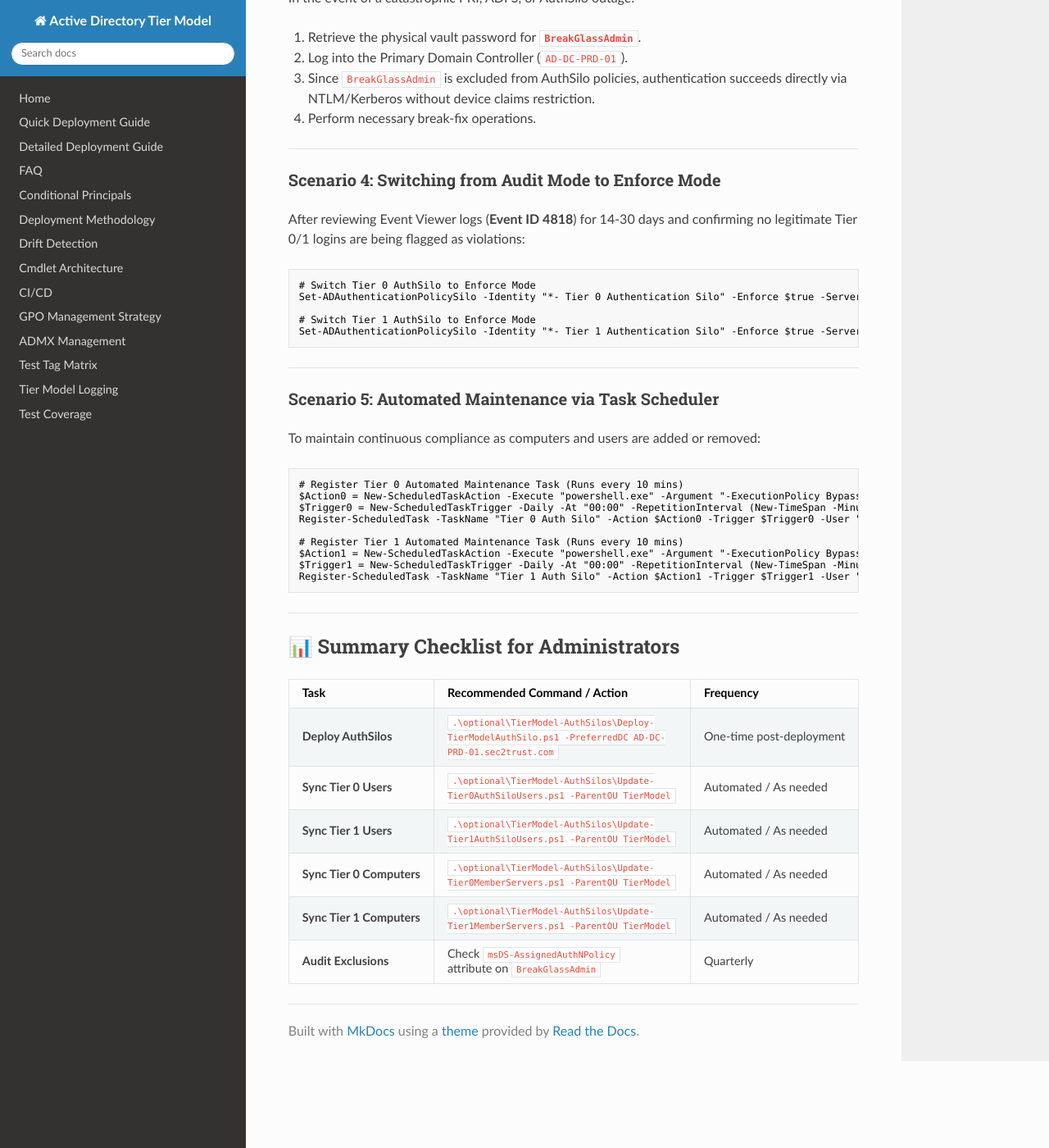
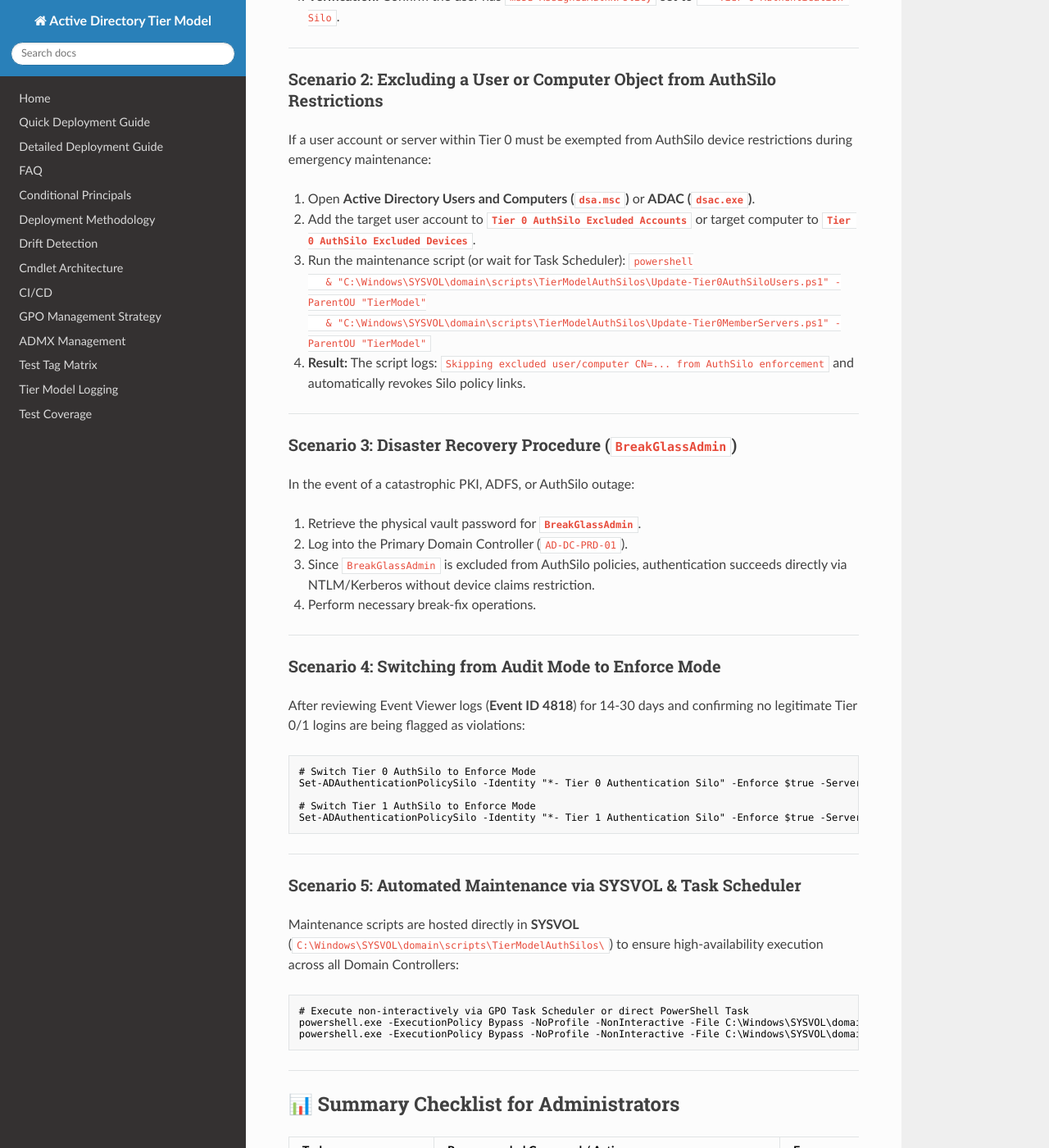
Before and after one commit to adembarut/ActiveDirectoryTierModel, an MkDocs documentation site: the page built from docs/auth-silos-guide.md, in a window 1280 px wide and 1400 px high, scrolled down 2800 px. Shown: the whole window at 82% size. Built offline with MkDocs 1.6.1, drawn with Linux system fonts in a browser that asks for light colours; nearby versions of some CDN libraries; some of the changed text lies outside the part shown.

Commit message:
docs: update documentation and changelog with v1.4.0 non-interactive SYSVOL execution, ADAC accounts tab dual-attribute binding, and device exclusion lifecycle

````diff
--- a/docs/auth-silos-guide.md
+++ b/docs/auth-silos-guide.md
@@ -1,12 +1,12 @@
 # 🛡️ Kerberos Authentication Policy Silos Architecture & Administration Guide
 
-This guide provides a comprehensive technical overview of the **Kerberos Authentication Policy Silos** implemented in the Active Directory Tier Model framework, explaining its underlying architecture, security mechanisms, exclusion controls, and day-to-day administrative procedures.
+This guide provides a comprehensive technical overview of the **Kerberos Authentication Policy Silos** implemented in the Active Directory Tier Model framework, explaining its underlying architecture, security mechanisms, exclusion controls, dual-attribute policy assignments, and day-to-day administrative procedures.
 
 ---
 
 ## 🏛️ Architecture Overview & How It Works
 
-Kerberos Authentication Policy Silos provide **protocol-level boundary enforcement** (Zero Trust) for privileged Active Directory accounts. Even if a Tier 0 or Tier 1 administrator's password is breached or typed on an untrusted device, Active Directory Domain Controllers (KDCs) will reject Kerberos bilet requests (TGT) unless authentication originates from a verified, authorized tier endpoint.
+Kerberos Authentication Policy Silos provide **protocol-level boundary enforcement** (Zero Trust) for privileged Active Directory accounts. Even if a Tier 0 or Tier 1 administrator's password is breached or typed on an untrusted device, Active Directory Domain Controllers (KDCs) will reject Kerberos ticket requests (TGT) unless authentication originates from a verified, authorized tier endpoint.
 
 ```
 +-----------------------------------------------------------------------------------+
@@ -48,7 +48,13 @@ Authentication Policy SDDL rules enforce device binding:
   * `Tier 1 PAW Devices` (`SEC2TRUST\Tier1PAWDevices`)
   * `Tier 1 Member Servers` (`SEC2TRUST\Tier1MemberServers`)
 
-### 3. Safe Operating Modes: Audit Mode vs. Enforce Mode
+### 3. Dual-Attribute Policy Assignment (ADAC Accounts Tab Visibility)
+To ensure both User and Computer objects render cleanly inside the **Accounts** and **Permitted Accounts** tabs of Active Directory Administrative Center (ADAC):
+* **`msDS-AssignedAuthNPolicySilo`**: Links the object to the Silo container.
+* **`msDS-AssignedAuthNPolicy`**: Links the object to the Kerberos Authentication Policy.
+* **`msDS-AuthNPolicySiloMembers`**: Added via `Grant-ADAuthenticationPolicySiloAccess`.
+
+### 4. Safe Operating Modes: Audit Mode vs. Enforce Mode
 * **Audit Mode (`Enforce = $false`):** Default deployment state. Domain Controllers evaluate AuthSilo policies and write Event Log entries (**Event ID 4818**) when unauthorized devices attempt authentication, without blocking real-time user logins.
 * **Enforce Mode (`Enforce = $true`):** Active enforcement state. Domain Controllers actively reject TGT requests originating from non-authorized endpoints.
 
@@ -62,12 +68,16 @@ To prevent administrative lockout during emergencies or PKI/ADFS outages, a mult
 * **`BreakGlassAdmin`** is explicitly excluded by default from AuthSilo assignment (`msDS-AssignedAuthNPolicy`) and the `Protected Users` group.
 * **Why?** If PKI or SmartCard authentication services fail, administrators can retrieve the `BreakGlassAdmin` password from physical vault storage and log into Domain Controllers using NTLM/password fallback.
 
-### 2. Group-Based Exclusion Management
+### 2. Group-Based Exclusion Management & Automatic Lifecycle
 Dedicated security groups are provisioned in Active Directory to allow dynamic exclusion without modifying code:
 * **`Tier 0 AuthSilo Excluded Accounts`** (`OU=Admins,OU=Tier 0 Groups...`)
+* **`Tier 0 AuthSilo Excluded Devices`** (`OU=Admins,OU=Tier 0 Groups...`)
 * **`Tier 1 AuthSilo Excluded Accounts`** (`OU=Admins,OU=Tier 1 Groups...`)
+* **`Tier 1 AuthSilo Excluded Devices`** (`OU=Admins,OU=Tier 1 Groups...`)
 
-Accounts added to these groups are automatically bypassed during AuthSilo maintenance script runs.
+#### Automatic Revocation & Re-Enforcement Lifecycle:
+* **Exclusion Addition:** When an account or device is added to an exclusion group, the next maintenance script run automatically detects membership, **revokes Silo access (`Revoke-ADAuthenticationPolicySiloAccess`)**, and **clears policy links (`Set-ADAccountAuthenticationPolicySilo -Remove...`)**, immediately releasing the object from Silo TGT constraints.
+* **Exclusion Removal:** When an object is removed from an exclusion group, the script automatically **re-enforces Silo membership, assigns policies, and restores full Tier protection.**
 
 ---
 
@@ -81,23 +91,24 @@ When a new Tier 0 administrator is hired or provisioned:
 2. Add the user to the `Tier 0 Admins` security group.
 3. Run the Tier 0 maintenance script (or wait for the 10-minute Task Scheduler job):
    ```powershell
-   .\optional\TierModel-AuthSilos\Update-Tier0AuthSiloUsers.ps1 -ParentOU "TierModel"
+   & "C:\Windows\SYSVOL\domain\scripts\TierModelAuthSilos\Update-Tier0AuthSiloUsers.ps1" -ParentOU "TierModel"
    ```
 4. **Verification:** Confirm the user has `msDS-AssignedAuthNPolicy` set to `*- Tier 0 Authentication Silo`.
 
 ---
 
-### Scenario 2: Excluding a Special Account from AuthSilo Restrictions
+### Scenario 2: Excluding a User or Computer Object from AuthSilo Restrictions
 
-If a service account or monitoring user within Tier 0 must be exempted from AuthSilo device restrictions:
+If a user account or server within Tier 0 must be exempted from AuthSilo device restrictions during emergency maintenance:
 
 1. Open **Active Directory Users and Computers (`dsa.msc`)** or **ADAC (`dsac.exe`)**.
-2. Add the target user account to the **`Tier 0 AuthSilo Excluded Accounts`** security group.
-3. Run the Tier 0 maintenance script:
+2. Add the target user account to **`Tier 0 AuthSilo Excluded Accounts`** or target computer to **`Tier 0 AuthSilo Excluded Devices`**.
+3. Run the maintenance script (or wait for Task Scheduler):
    ```powershell
-   .\optional\TierModel-AuthSilos\Update-Tier0AuthSiloUsers.ps1 -ParentOU "TierModel"
+   & "C:\Windows\SYSVOL\domain\scripts\TierModelAuthSilos\Update-Tier0AuthSiloUsers.ps1" -ParentOU "TierModel"
+   & "C:\Windows\SYSVOL\domain\scripts\TierModelAuthSilos\Update-Tier0MemberServers.ps1" -ParentOU "TierModel"
    ```
-4. **Result:** The script logs: `Skipping excluded user CN=... from AuthSilo & Protected Users enforcement`.
+4. **Result:** The script logs: `Skipping excluded user/computer CN=... from AuthSilo enforcement` and automatically revokes Silo policy links.
 
 ---
 
@@ -126,20 +137,14 @@ Set-ADAuthenticationPolicySilo -Identity "*- Tier 1 Authentication Silo" -Enforc
 
 ---
 
-### Scenario 5: Automated Maintenance via Task Scheduler
+### Scenario 5: Automated Maintenance via SYSVOL & Task Scheduler
 
-To maintain continuous compliance as computers and users are added or removed:
+Maintenance scripts are hosted directly in **SYSVOL** (`C:\Windows\SYSVOL\domain\scripts\TierModelAuthSilos\`) to ensure high-availability execution across all Domain Controllers:
 
 ```powershell
-# Register Tier 0 Automated Maintenance Task (Runs every 10 mins)
-$Action0 = New-ScheduledTaskAction -Execute "powershell.exe" -Argument "-ExecutionPolicy Bypass -NoProfile -NonInteractive -File C:\ActiveDirectoryTierModel-main\optional\TierModel-AuthSilos\Update-Tier0AuthSiloUsers.ps1 -ParentOU TierModel"
-$Trigger0 = New-ScheduledTaskTrigger -Daily -At "00:00" -RepetitionInterval (New-TimeSpan -Minutes 10)
-Register-ScheduledTask -TaskName "Tier 0 Auth Silo" -Action $Action0 -Trigger $Trigger0 -User "NT AUTHORITY\SYSTEM" -RunLevel Highest
-
-# Register Tier 1 Automated Maintenance Task (Runs every 10 mins)
-$Action1 = New-ScheduledTaskAction -Execute "powershell.exe" -Argument "-ExecutionPolicy Bypass -NoProfile -NonInteractive -File C:\ActiveDirectoryTierModel-main\optional\TierModel-AuthSilos\Update-Tier1AuthSiloUsers.ps1 -ParentOU TierModel"
-$Trigger1 = New-ScheduledTaskTrigger -Daily -At "00:00" -RepetitionInterval (New-TimeSpan -Minutes 10)
-Register-ScheduledTask -TaskName "Tier 1 Auth Silo" -Action $Action1 -Trigger $Trigger1 -User "NT AUTHORITY\SYSTEM" -RunLevel Highest
+# Execute non-interactively via GPO Task Scheduler or direct PowerShell Task
+powershell.exe -ExecutionPolicy Bypass -NoProfile -NonInteractive -File C:\Windows\SYSVOL\domain\scripts\TierModelAuthSilos\Update-Tier0AuthSiloUsers.ps1 -ParentOU TierModel
+powershell.exe -ExecutionPolicy Bypass -NoProfile -NonInteractive -File C:\Windows\SYSVOL\domain\scripts\TierModelAuthSilos\Update-Tier0MemberServers.ps1 -ParentOU TierModel
 ```
 
 ---
@@ -148,9 +153,9 @@ Register-ScheduledTask -TaskName "Tier 1 Auth Silo" -Action $Action1 -Trigger $T
 
 | Task | Recommended Command / Action | Frequency |
 | :--- | :--- | :--- |
-| **Deploy AuthSilos** | `.\optional\TierModel-AuthSilos\Deploy-TierModelAuthSilo.ps1 -PreferredDC AD-DC-PRD-01.sec2trust.com` | One-time post-deployment |
-| **Sync Tier 0 Users** | `.\optional\TierModel-AuthSilos\Update-Tier0AuthSiloUsers.ps1 -ParentOU TierModel` | Automated / As needed |
-| **Sync Tier 1 Users** | `.\optional\TierModel-AuthSilos\Update-Tier1AuthSiloUsers.ps1 -ParentOU TierModel` | Automated / As needed |
-| **Sync Tier 0 Computers**| `.\optional\TierModel-AuthSilos\Update-Tier0MemberServers.ps1 -ParentOU TierModel` | Automated / As needed |
-| **Sync Tier 1 Computers**| `.\optional\TierModel-AuthSilos\Update-Tier1MemberServers.ps1 -ParentOU TierModel` | Automated / As needed |
-| **Audit Exclusions** | Check `msDS-AssignedAuthNPolicy` attribute on `BreakGlassAdmin` | Quarterly |
+| **Deploy AuthSilos** | `.\Deploy-TierModel.ps1 -IncludeAuthSilo -AuthSiloTaskMode GPO -ParentOU TierModel` | One-time post-deployment |
+| **Sync Tier 0 Users** | `& C:\Windows\SYSVOL\domain\scripts\TierModelAuthSilos\Update-Tier0AuthSiloUsers.ps1 -ParentOU TierModel` | Automated (10 mins) |
+| **Sync Tier 0 Computers**| `& C:\Windows\SYSVOL\domain\scripts\TierModelAuthSilos\Update-Tier0MemberServers.ps1 -ParentOU TierModel` | Automated (10 mins) |
+| **Sync Tier 1 Users** | `& C:\Windows\SYSVOL\domain\scripts\TierModelAuthSilos\Update-Tier1AuthSiloUsers.ps1 -ParentOU TierModel` | Automated (10 mins) |
+| **Sync Tier 1 Computers**| `& C:\Windows\SYSVOL\domain\scripts\TierModelAuthSilos\Update-Tier1MemberServers.ps1 -ParentOU TierModel` | Automated (10 mins) |
+| **Audit Exclusions** | Check `msDS-AssignedAuthNPolicy` attribute on `BreakGlassAdmin` and Excluded Groups | Quarterly |
````
Also changed, not shown: other parts of docs/auth-silos-guide.md (+1 -1 lines), CHANGELOG.md (+17 -0 lines), 1 other file.
